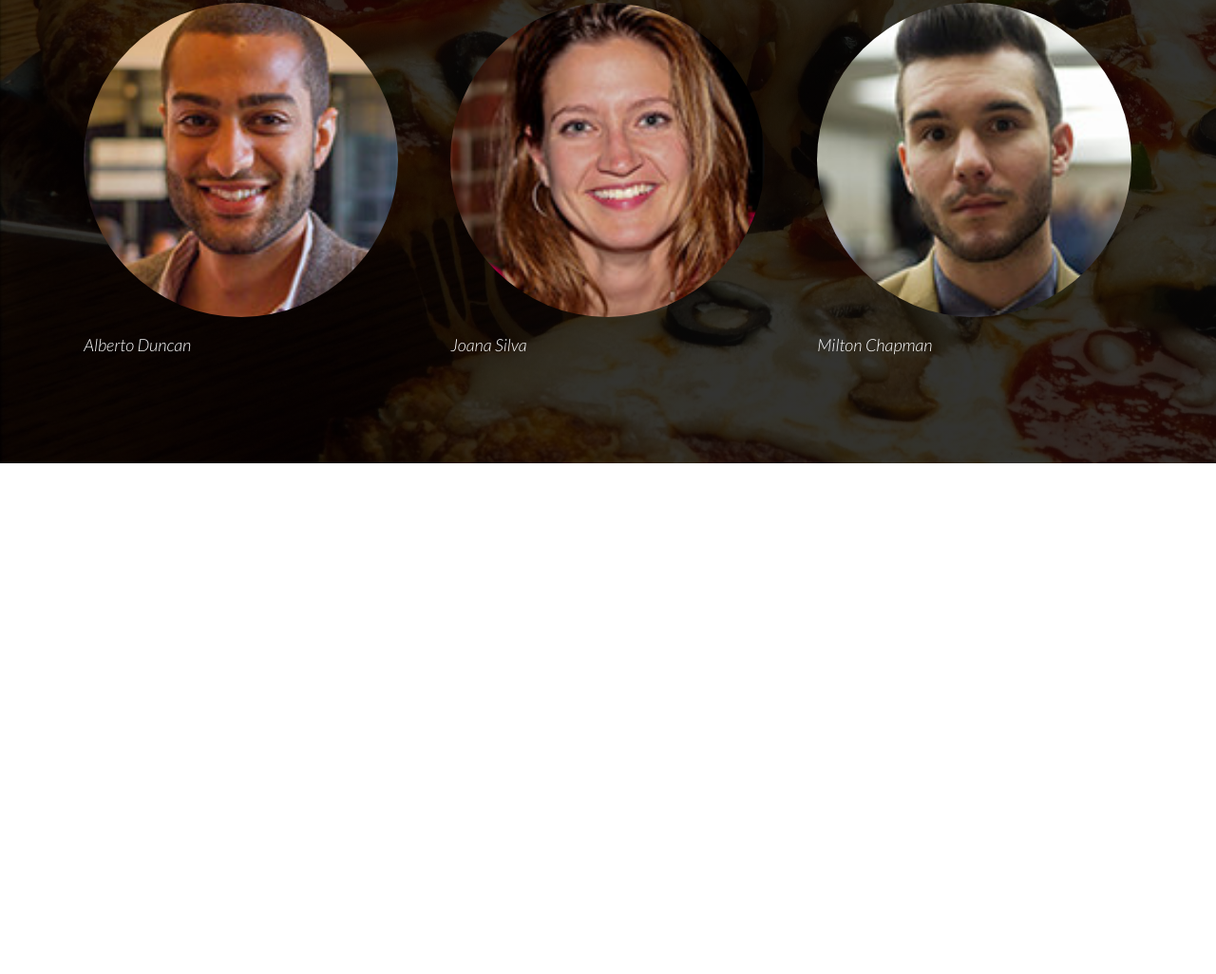
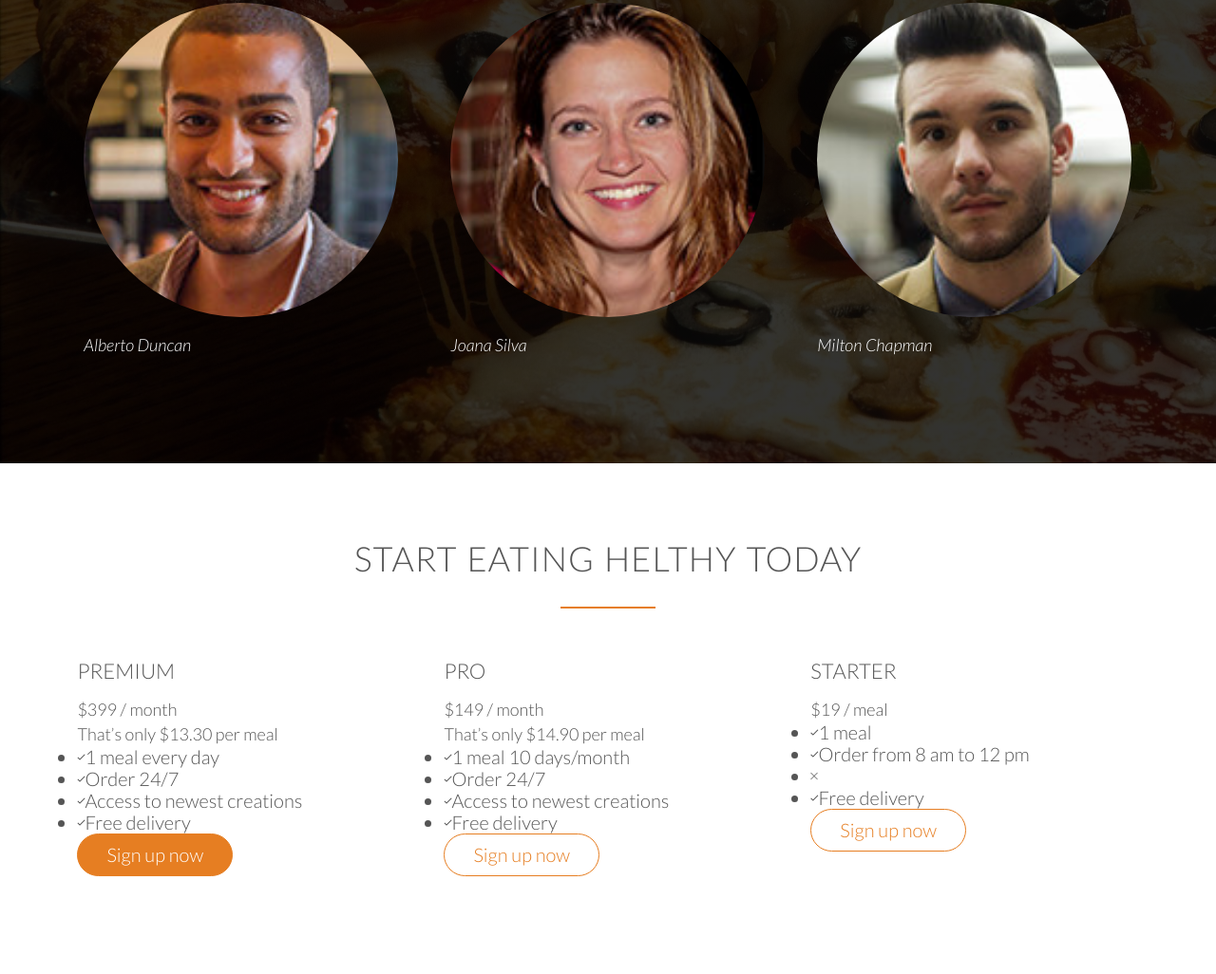
Before and after one commit to EnergeticPixels/udemy-html5css3website, a website: page index.html in a window 1280 px wide. Shown: the part 3787-4813 px from the top of the page at 95% size. Before the commit the page ends 4275 px from the top, so only its background shows below. Drawn offline with Linux system fonts and the light colour scheme; files whose address does not match are found by name.

Commit message:
structure signup section

```diff
--- a/index.html
+++ b/index.html
@@ -241,5 +241,74 @@
 
     </section>
 
+    <section class='section-plans'>
+        <div class='row'>
+            <h2>Start Eating Helthy Today</h2>
+        </div>
+        <div class='row'>
+            <div class='col span-1-of-3 box'>
+                <div class='plan-box'>
+                    <div>
+                        <h3>Premium</h3>
+                        <p class='plan-price'>$399 / month</p>
+                        <p class='plan-price-meal'>That’s only $13.30 per meal</p>
+                    </div>
+                    <div>
+                        <ul>
+                            <li><i class='ion-ios-checkmark-empty'></i>1 meal every day</li>
+                            <li><i class='ion-ios-checkmark-empty'></i>Order 24/7</li>
+                            <li><i class='ion-ios-checkmark-empty'></i>Access to newest creations</li>
+                            <li><i class='ion-ios-checkmark-empty'></i>Free delivery</li>
+                        </ul>
+                    </div>
+                    <div>
+                        <a href='#' class='btn btn-full'>Sign up now</a>
+                    </div>
+                </div>
+            </div>
+            <div class='col span-1-of-3 box'>
+                <div class='plan-box'>
+                    <div>
+                        <h3>Pro</h3>
+                        <p class='plan-price'>$149 / month</p>
+                        <p class='plan-price-meal'>That’s only $14.90 per meal</p>
+                    </div>
+                    <div>
+                        <ul>
+                            <li><i class='ion-ios-checkmark-empty'></i>1 meal 10 days/month</li>
+                            <li><i class='ion-ios-checkmark-empty'></i>Order 24/7</li>
+                            <li><i class='ion-ios-checkmark-empty'></i>Access to newest creations</li>
+                            <li><i class='ion-ios-checkmark-empty'></i>Free delivery</li>
+                        </ul>
+                    </div>
+                    <div>
+                        <a href='#' class='btn btn-ghost'>Sign up now</a>
+                    </div>
+                </div>
+            </div>
+            <div class='col span-1-of-3 box'>
+                <div class='plan-box'>
+                    <div>
+                        <h3>Starter</h3>
+                        <p class='plan-price'>$19 / meal</p>
+                        <p class='plan-price-meal'></p>
+                    </div>
+                    <div>
+                        <ul>
+                            <li><i class='ion-ios-checkmark-empty'></i>1 meal</li>
+                            <li><i class='ion-ios-checkmark-empty'></i>Order from 8 am to 12 pm</li>
+                            <li><i class='ion-ios-close-empty'></i></li>
+                            <li><i class='ion-ios-checkmark-empty'></i>Free delivery</li>
+                        </ul>
+                    </div>
+                    <div>
+                        <a href='#' class='btn btn-ghost'>Sign up now</a>
+                    </div>
+                </div>
+            </div>
+            </div>
+        </div>
+    </section>
+
 </body>
 </html>
--- a/styles/style.css
+++ b/styles/style.css
@@ -361,3 +361,5 @@ cite img {
     margin-right: 10px;
     vertical-align: middle;
 }
+
+/* SIGNUP SECTION */
```
